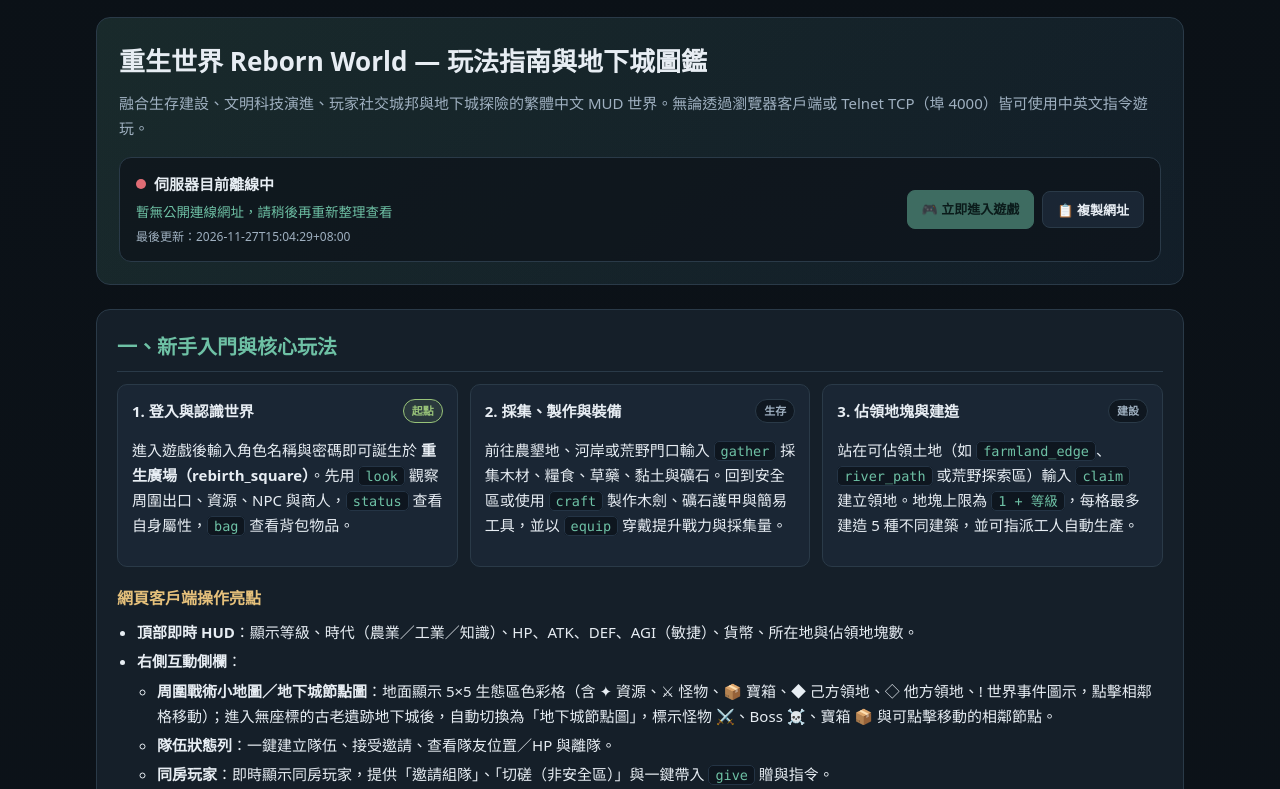
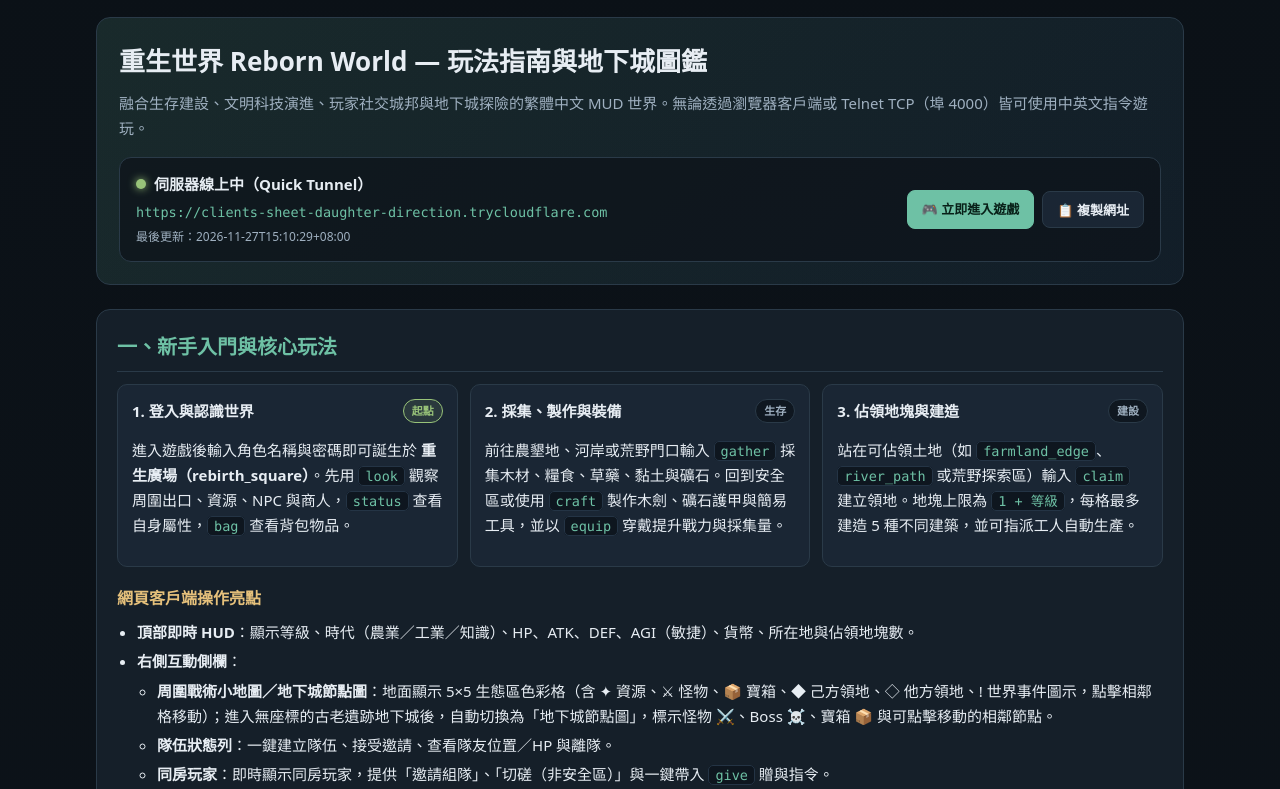
Before and after one commit to leonweihi-source/reborn-world-guide, a plain HTML site: page index.html in a window 1280 px wide. Shown: the part 57-846 px from the top of the page. Drawn offline with Linux system fonts and the light colour scheme.

Commit message:
Update live tunnel URL & guide (81520b9b5381)

```diff
--- a/index.html
+++ b/index.html
@@ -93,7 +93,7 @@ ul.clean li{margin:4px 0}
       <a href="#social">社交與城市</a>
       <a href="#dungeon">地下城故事</a>
       <a href="#commands">指令速查</a>
-      <a class="primary" id="topPlayBtn" href="#connection-status" target="_blank" rel="noopener">⏸️ 目前離線</a>
+      <a class="primary" id="topPlayBtn" href="https://clients-sheet-daughter-direction.trycloudflare.com" target="_blank" rel="noopener">🎮 進入遊戲</a>
     </nav>
   </div>
 </header>
@@ -104,13 +104,13 @@ ul.clean li{margin:4px 0}
     <p>融合生存建設、文明科技演進、玩家社交城邦與地下城探險的繁體中文 MUD 世界。無論透過瀏覽器客戶端或 Telnet TCP（埠 4000）皆可使用中英文指令遊玩。</p>
     <div class="liveConn" id="connection-status">
       <div class="liveConnMeta">
-        <div class="liveStatus"><span class="liveDot " id="liveDot"></span><span id="liveStatusText">伺服器目前離線中</span></div>
-        <div class="liveUrl" id="liveUrlText">暫無公開連線網址，請稍後再重新整理查看</div>
-        <div class="liveTime" id="liveUpdatedAt">最後更新：2026-11-27T15:04:29+08:00</div>
+        <div class="liveStatus"><span class="liveDot online" id="liveDot"></span><span id="liveStatusText">伺服器線上中（Quick Tunnel）</span></div>
+        <div class="liveUrl" id="liveUrlText">https://clients-sheet-daughter-direction.trycloudflare.com</div>
+        <div class="liveTime" id="liveUpdatedAt">最後更新：2026-11-27T15:10:29+08:00</div>
       </div>
       <div class="liveActions">
-        <a class="liveBtn primary disabled" id="livePlayBtn" href="#" target="_blank" rel="noopener">🎮 立即進入遊戲</a>
-        <button class="liveBtn" id="liveCopyBtn" type="button" disabled>📋 複製網址</button>
+        <a class="liveBtn primary " id="livePlayBtn" href="https://clients-sheet-daughter-direction.trycloudflare.com" target="_blank" rel="noopener">🎮 立即進入遊戲</a>
+        <button class="liveBtn" id="liveCopyBtn" type="button" >📋 複製網址</button>
       </div>
     </div>
   </section>
@@ -502,7 +502,7 @@ ul.clean li{margin:4px 0}
   var playBtn = document.getElementById('livePlayBtn');
   var topPlayBtn = document.getElementById('topPlayBtn');
   var copyBtn = document.getElementById('liveCopyBtn');
-  var currentUrl = "";
+  var currentUrl = "https://clients-sheet-daughter-direction.trycloudflare.com";
 
   function applyStatus(data){
     var online = Boolean(data && data.online && data.url);
--- a/status.json
+++ b/status.json
@@ -1,6 +1,6 @@
 {
-  "online": false,
-  "url": "",
-  "updatedAt": "2026-11-27T15:04:29+08:00",
+  "online": true,
+  "url": "https://clients-sheet-daughter-direction.trycloudflare.com",
+  "updatedAt": "2026-11-27T15:10:29+08:00",
   "guideHash": "81520b9b5381"
 }
```
